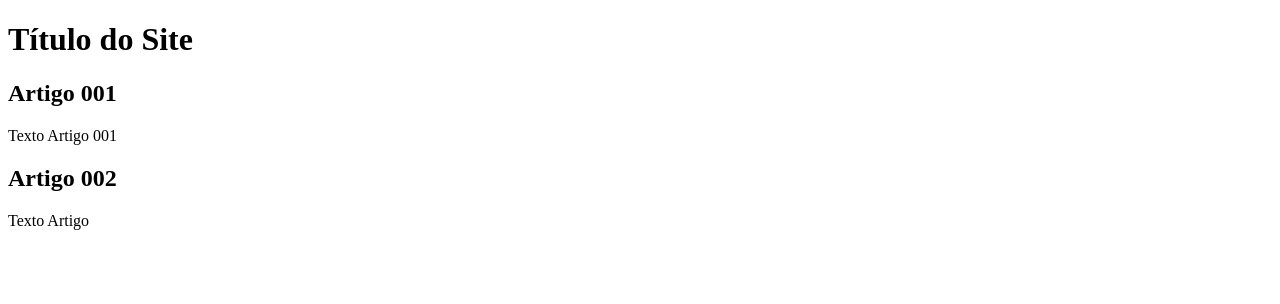
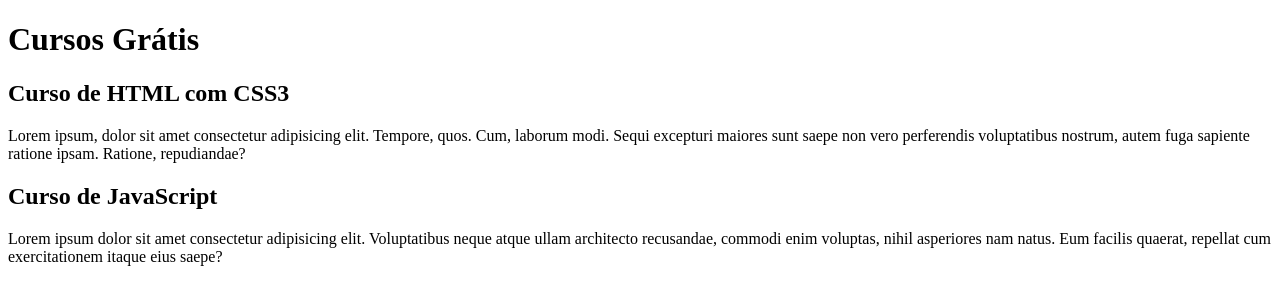
Before and after one commit to JefersonMacario/Projeto-Site, a plain HTML site: page index.html in a window 1280 px wide. Drawn offline with Linux system fonts and the light colour scheme.

Commit message:
comecei a escrever o conteúdo

```diff
--- a/index.html
+++ b/index.html
@@ -8,15 +8,15 @@
 <body>
     <main>
 <header>
-<h1>Título do Site</h1>
+<h1>Cursos Grátis</h1>
 </header>
 <article>
-    <h2>Artigo 001</h2>
-<p>Texto Artigo 001</p>
+    <h2>Curso de HTML com CSS3 </h2>
+<p>Lorem ipsum, dolor sit amet consectetur adipisicing elit. Tempore, quos. Cum, laborum modi. Sequi excepturi maiores sunt saepe non vero perferendis voluptatibus nostrum, autem fuga sapiente ratione ipsam. Ratione, repudiandae?</p>
 </article>
 <article>
-<h2>Artigo 002</h2>
-<p>Texto Artigo</p>
+<h2>Curso de JavaScript</h2>
+<p>Lorem ipsum dolor sit amet consectetur adipisicing elit. Voluptatibus neque atque ullam architecto recusandae, commodi enim voluptas, nihil asperiores nam natus. Eum facilis quaerat, repellat cum exercitationem itaque eius saepe?</p>
 </article>
 
     </main>
```
